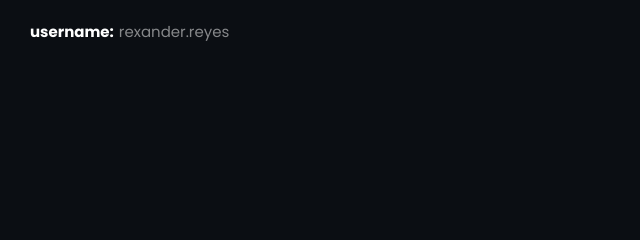
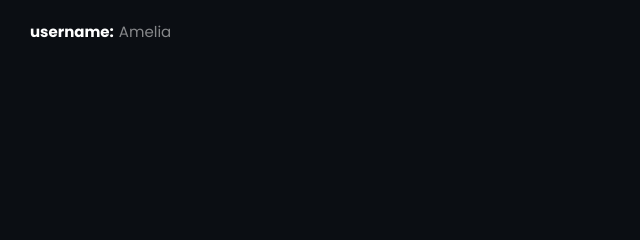
Before and after one commit to SilencedPlayz/Page-Generator, a plain HTML site: page wstest.html in a window 1280 px wide. Shown: the top 240 px of the page, 0-640 px from the left. Drawn offline with Linux system fonts and the light colour scheme.

Commit message:
Update wstest.html

```diff
--- a/wstest.html
+++ b/wstest.html
@@ -1,6 +1,6 @@
 <html>
   <head>
-    <!meta name="viewport" content="width=device-width, height=device-height, initial-scale=0.8">
+    <meta name="viewport" content="width=device-width, height=device-height, initial-scale=0.8">
     <title>Web Chat by Rex</title>
     <style>
       body {
@@ -274,15 +274,28 @@
   </body>
 
   <script>
-    let USERNAME = "rexander.reyes"
+    const names = [
+      "Liam",
+      "Sophia",
+      "Ethan",
+      "Ava",
+      "Noah",
+      "Mia",
+      "Lucas",
+      "Isabella",
+      "James",
+      "Amelia"
+    ];
+    let USERNAME = names[Math.floor(Math.random()*names.length)]
     const replit = "https://4c247a47-dfba-48e5-9288-a0b46abc340d-00-3v6p32ewl2slk.sisko.replit.dev:3000/"
     const local = "ws://localhost:8080"
     const overlayText = document.getElementById("overlay-text")
     const input = document.getElementById("input")
     const sendBtn = document.getElementById("send")
+    const username = document.getElementById("username")
     const mic = document.getElementById("mic")
     const conversation = document.getElementById("conversation")
-
+    username.value = USERNAME
     input.addEventListener("input", ()=>{
       if(input.value.trim() === ""){
         sendBtn.style.pointerEvents = "none"
@@ -292,7 +305,13 @@
         sendBtn.style.opacity = "1"
       }
     })
-
+    username.addEventListener("input", ()=>{
+      if(username.value.trim() !== ""){
+        USERNAME = username.value
+      }else{
+        USERNAME = "guest.user"
+      }
+    })
     function log(type, message){
       if(!message || !type){
         console.error("Argument is missing: message,type")
```
